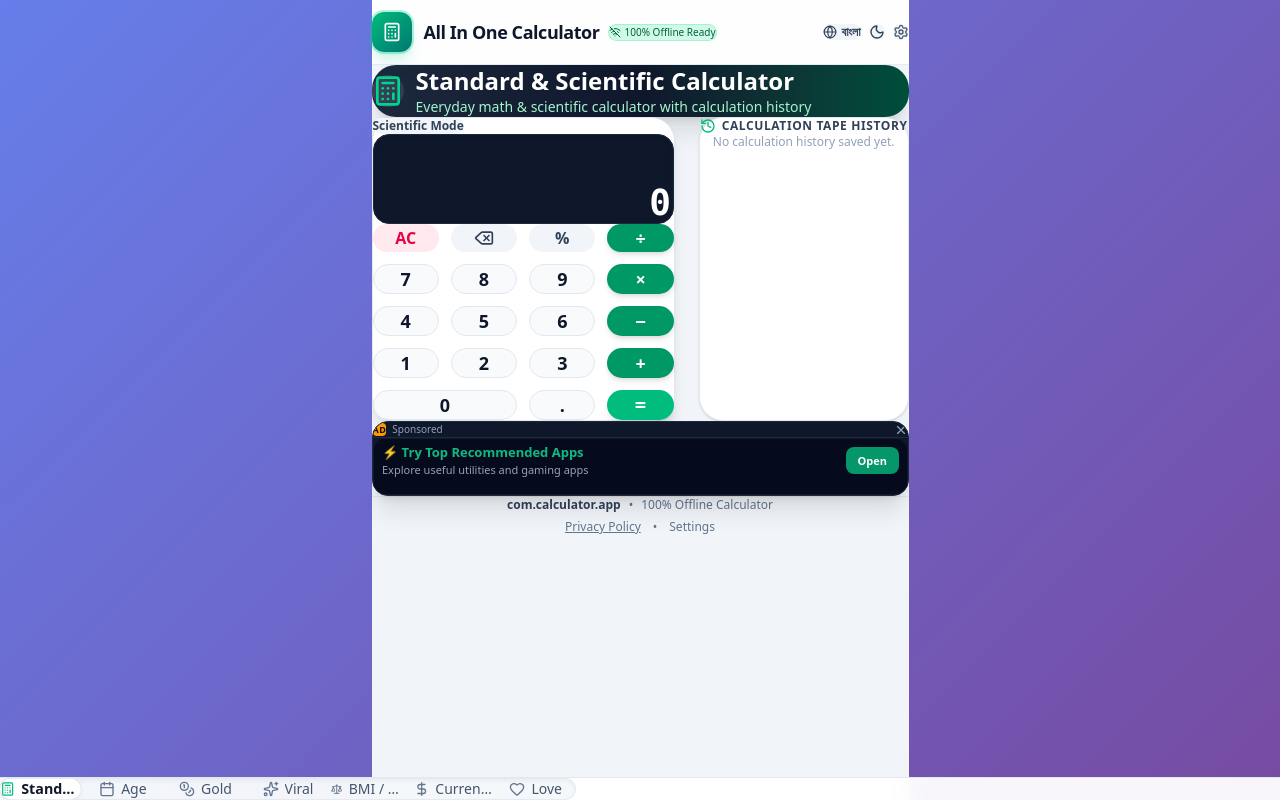
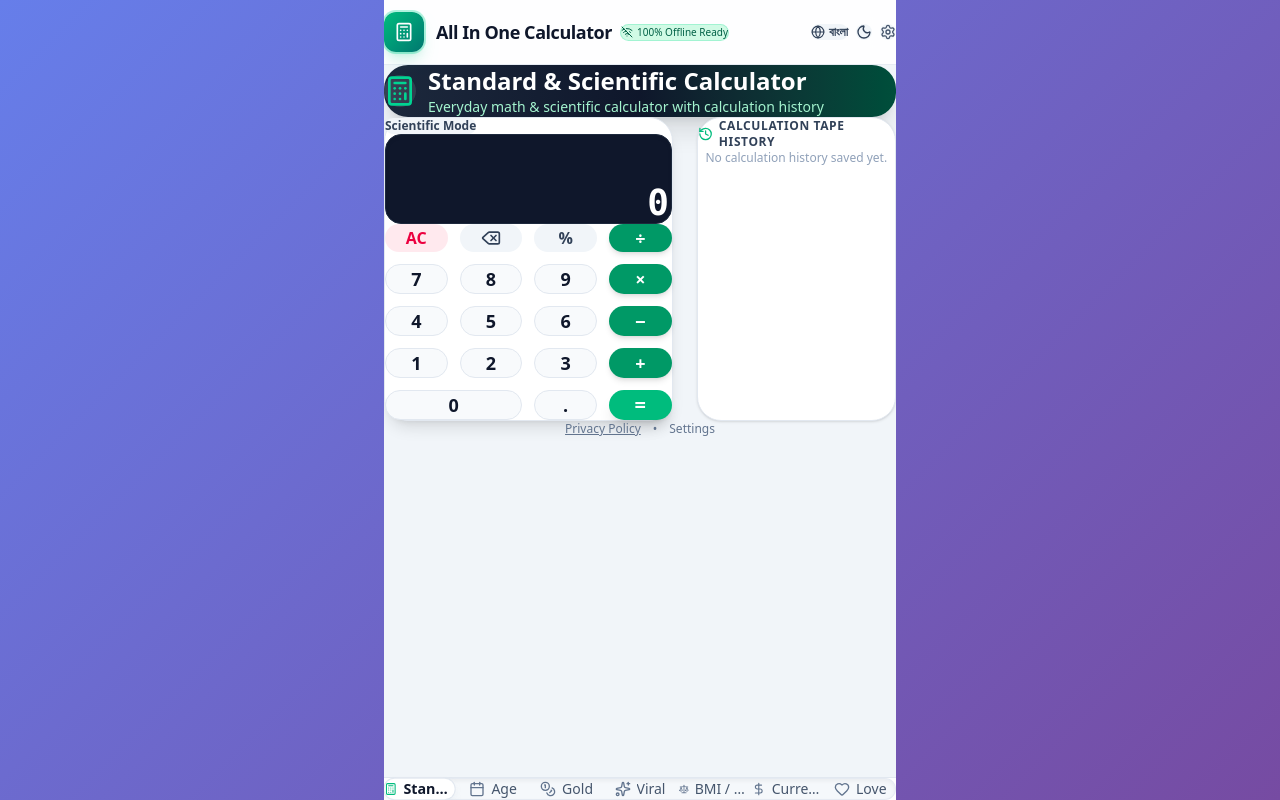
Before and after one commit to dakrish960-wq/All-In-One-Calculator, a React (Vite) app: page / in a window 1280 px wide. Built offline with nearby package versions, Linux system fonts and the light colour scheme; the HTML template or start-up script is replaced by a standard one.

Commit message:
Update App.tsx

```diff
--- a/src/App.tsx
+++ b/src/App.tsx
@@ -9,12 +9,10 @@
 import { CurrencyCalculator } from './components/CurrencyCalculator'
 import { LoveCalculator } from './components/LoveCalculator'
 import { SettingsModal } from './components/SettingsModal'
-import { AdBanner } from './components/AdBanner'
 import { CalculatorType, Language, ThemeMode, StartIoConfig } from './types'
 import './App.css'
 
 function App() {
-  // ১. অ্যাপ ওপেন করার সময় ডিফল্ট ভাষা ইংরেজি ('en')
   const [lang, setLang] = useState<Language>('en')
   const [theme, setTheme] = useState<ThemeMode>('light')
   const [activeTab, setActiveTab] = useState<CalculatorType>('standard')
@@ -28,7 +26,8 @@
   })
 
   return (
-    <div className={theme === 'dark' ? 'dark bg-slate-950 text-slate-100 min-h-screen flex flex-col font-sans' : 'bg-slate-100 text-slate-900 min-h-screen flex flex-col font-sans'}>
+    <div className={theme === 'dark' ? 'dark bg-slate-950 text-slate-100 h-screen flex flex-col font-sans overflow-hidden' : 'bg-slate-100 text-slate-900 h-screen flex flex-col font-sans overflow-hidden'}>
+      {/* Header */}
       <Header
         lang={lang}
         setLang={setLang}
@@ -37,8 +36,8 @@
         onOpenSettings={() => setIsSettingsOpen(true)}
       />
 
-      {/* ২. লেআউট ফিক্স: সাইডের স্পেসিং ঠিক রাখতে max-w-xl ও px-4 ব্যবহার করা হয়েছে */}
-      <main className="flex-1 max-w-xl w-full mx-auto px-4 sm:px-6 pt-4 pb-36 overflow-y-auto space-y-4">
+      {/* Main Content Area */}
+      <main className="flex-1 max-w-lg w-full mx-auto px-4 pt-3 pb-4 overflow-y-auto space-y-4">
         <div className="w-full">
           {activeTab === 'standard' && <StandardCalculator lang={lang} />}
           {activeTab === 'age' && <AgeCalculator lang={lang} />}
@@ -49,19 +48,8 @@
           {activeTab === 'love' && <LoveCalculator lang={lang} />}
         </div>
 
-        {/* Start.io Ad Banner Component */}
-        <div className="my-2">
-          <AdBanner config={startIoConfig} lang={lang} />
-        </div>
-
-        {/* Footer Info */}
-        <footer className="mt-6 mb-2 pt-4 border-t border-slate-200 dark:border-slate-800 flex flex-col items-center justify-center text-xs text-slate-500 dark:text-slate-400 gap-1.5 text-center px-2">
-          <div className="flex items-center gap-2">
-            <span className="font-semibold text-slate-700 dark:text-slate-300">com.calculator.app</span>
-            <span>•</span>
-            <span>100% Offline Calculator</span>
-          </div>
-          <div className="flex items-center gap-3">
+        {/* Clean 1-Line Privacy Policy Link */}
+        <div className="pt-2 pb-6 flex items-center justify-center text-xs text-slate-500 dark:text-slate-400 gap-3 text-center">
           <a
             href="https://docs.google.com/document/d/1WE176kjz7U1MgTzbevyo5TntbPuAQVeXIEj0CTkVqCA/edit?usp=drivesdk"
             target="_blank"
@@ -78,12 +66,11 @@
             Settings
           </button>
         </div>
-        </footer>
       </main>
 
-      {/* ৩. একক নেভিগেশন বার */}
-      <div className="fixed bottom-0 left-0 right-0 z-50 bg-white/95 dark:bg-slate-900/95 backdrop-blur-md border-t border-slate-200 dark:border-slate-800 py-2 px-3 shadow-2xl">
-        <div className="max-w-xl mx-auto">
+      {/* Single Navigation Bar */}
+      <div className="w-full bg-white dark:bg-slate-900 border-t border-slate-200 dark:border-slate-800 py-1 shadow-lg z-50">
+        <div className="max-w-lg mx-auto px-2">
           <Navigation
             activeTab={activeTab}
             setActiveTab={setActiveTab}
```
Lines whose indentation alone changed are shown as unchanged.
